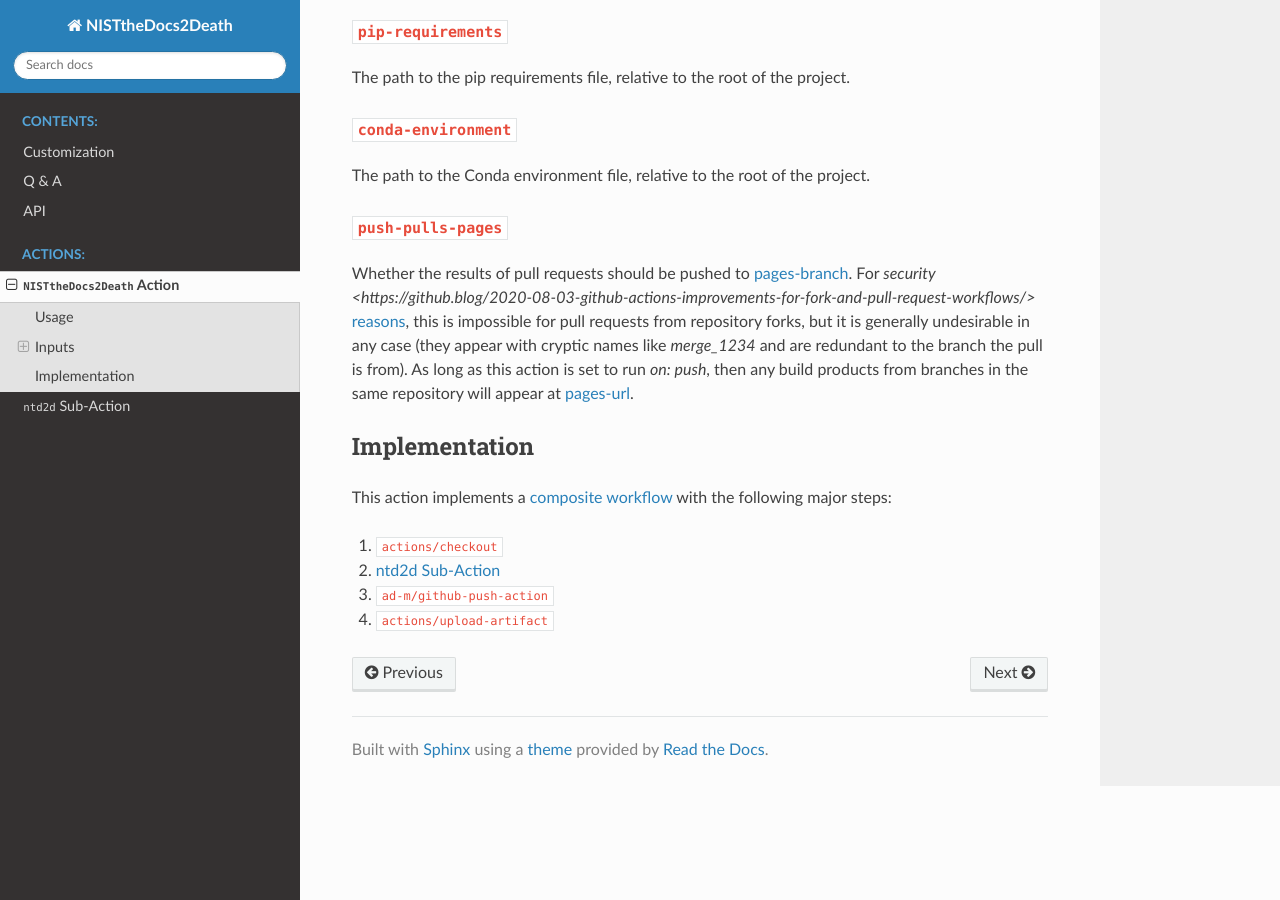
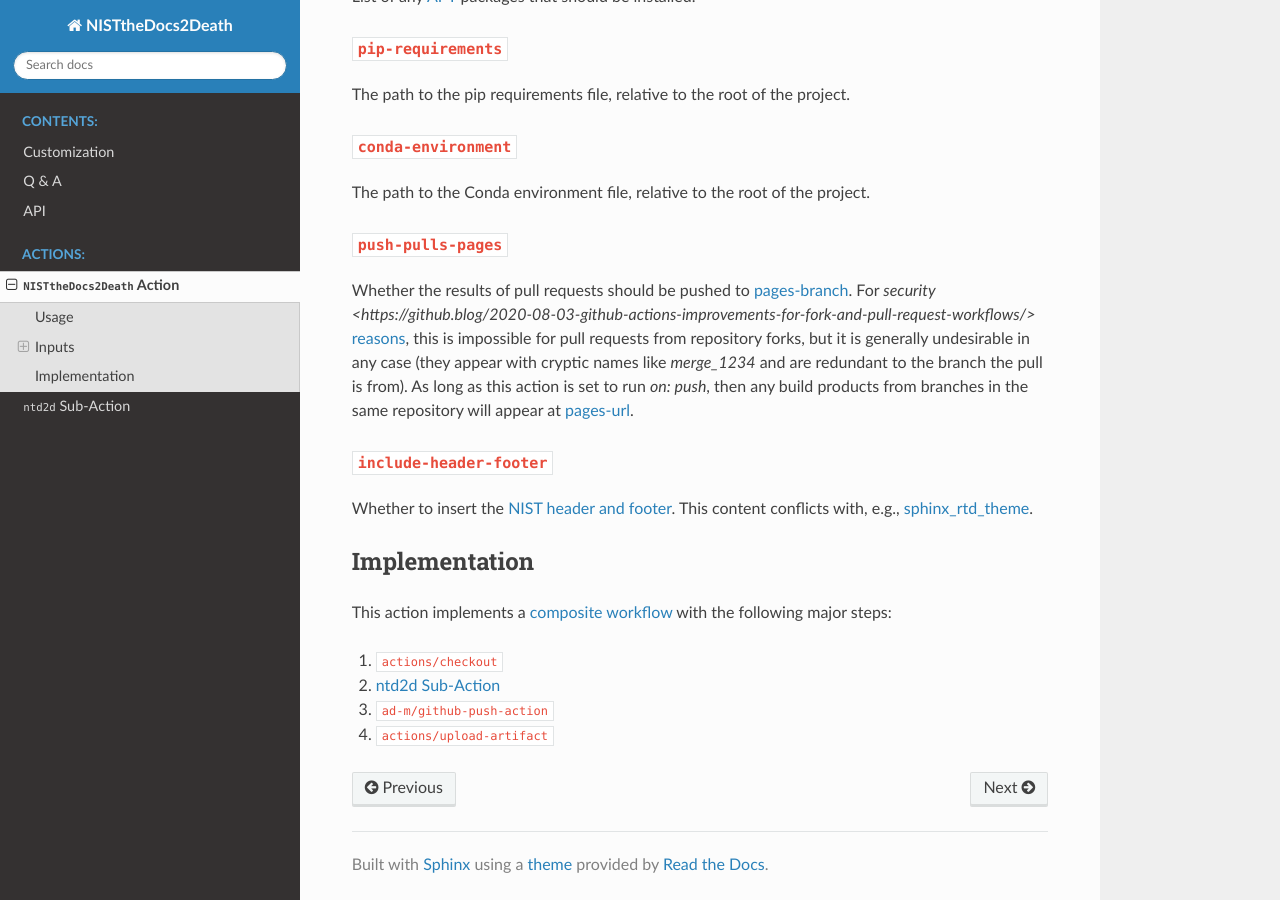
Before and after one commit to usnistgov/Docs4NIST, a Sphinx documentation site: the page built from docs/nistthedocs2death.rst, in a window 1280 px wide and 900 px high, scrolled down 1987 px. Built offline with Sphinx 7.4.7 and the Read the Docs theme 2.0.0, drawn with Linux system fonts in a browser that asks for light colours; some of the changed text lies outside the part shown.

Commit message:
Document include-header-footer

```diff
--- a/docs/customization.rst
+++ b/docs/customization.rst
@@ -52,7 +52,7 @@ This template file controls the appearance of the dropdown menu.
 Pages templates
 --------------------------
 
-The second set of tempaltes is used by
+The second set of templates is used by
 :meth:`~ntd2d_action.repository.Repository.update_pages` to create the
 pages on the hosting site that enable switching between different
 documentation variants.
--- a/docs/nistthedocs2death.rst
+++ b/docs/nistthedocs2death.rst
@@ -141,6 +142,14 @@ generally undesirable in any case (they appear with cryptic names like
 this action is set to run `on: push`, then any build products from branches
 in the same repository will appear at :ref:`PAGES_URL`.
 
+``include-header-footer``
+~~~~~~~~~~~~~~~~~~~~~~~~~
+
+Whether to insert the
+`NIST header and footer <https://pages.nist.gov/nist-header-footer>`_.
+This content conflicts with, e.g.,
+`sphinx_rtd_theme <https://sphinx-rtd-theme.readthedocs.io/>`_.
+
 Implementation
 --------------
 
```
Also changed, not shown: other parts of docs/nistthedocs2death.rst (+1 -0 lines), docs/ntd2d.rst (+9 -0 lines).
